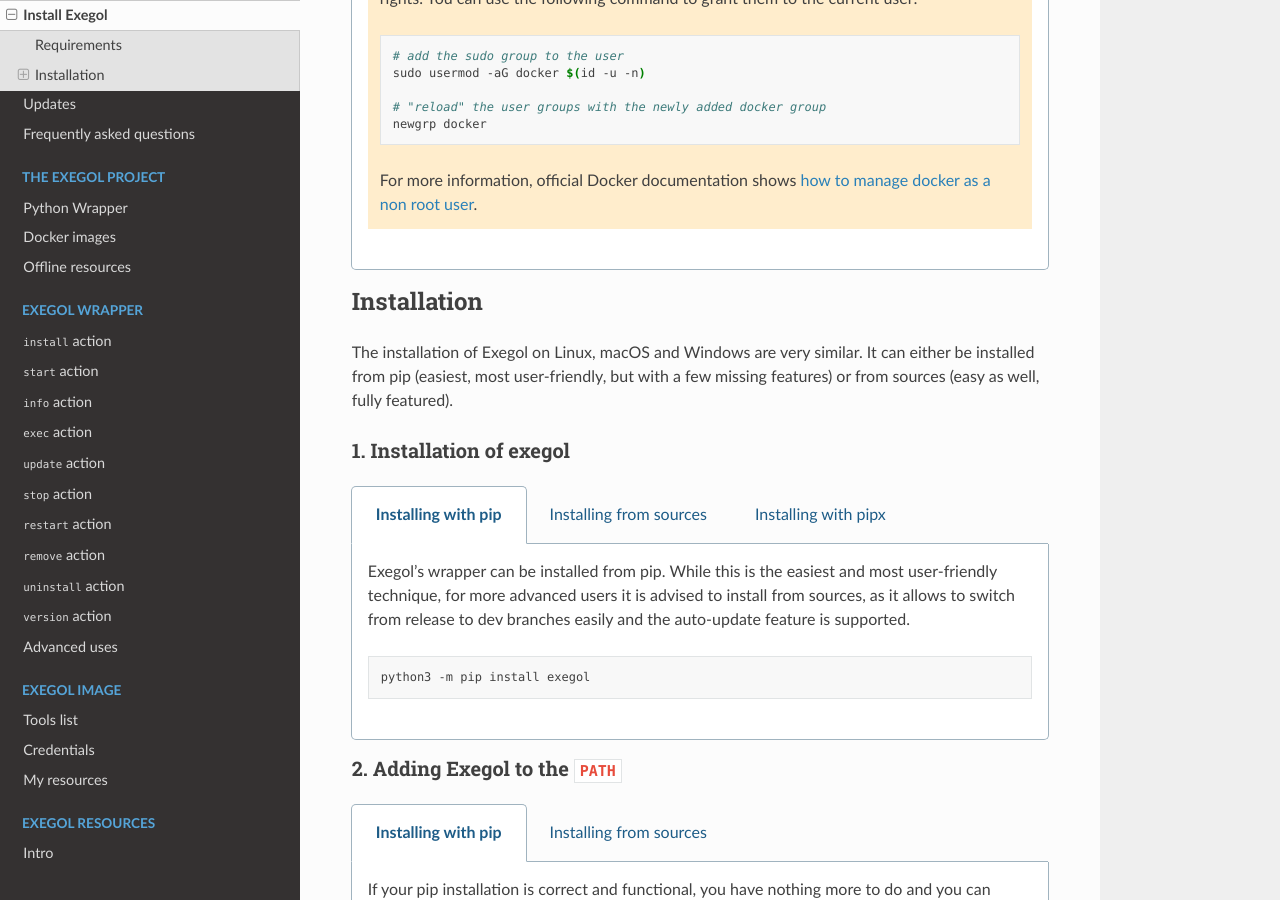
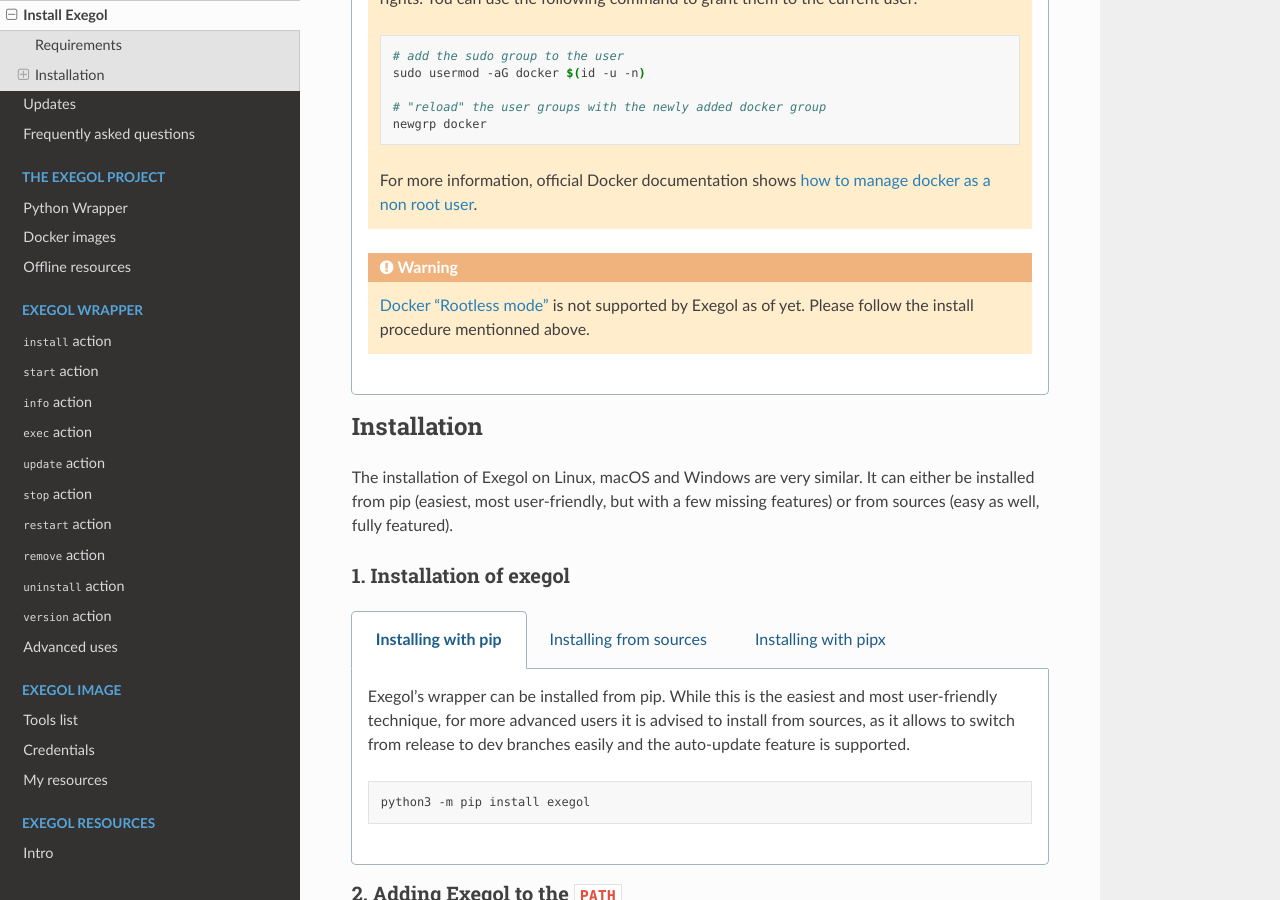
Before and after one commit to ThePorgs/Exegol-docs, a Sphinx documentation site: the page built from source/getting-started/install.rst, in a window 1280 px wide and 900 px high, scrolled down 1424 px. Built offline with Sphinx 7.4.7 and the Read the Docs theme 2.0.0, drawn with Linux system fonts in a browser that asks for light colours.

Commit message:
warning docker rootless not supported

```diff
--- a/source/getting-started/install.rst
+++ b/source/getting-started/install.rst
@@ -57,6 +57,10 @@
               newgrp docker
 
            For more information, official Docker documentation shows `how to manage docker as a non root user <https://docs.docker.com/engine/install/linux-postinstall/#manage-docker-as-a-non-root-userm>`_.
+
+        .. warning::
+
+            `Docker "Rootless mode" <https://docs.docker.com/engine/security/rootless/>`_ is not supported by Exegol as of yet. Please follow the install procedure mentionned above.
 
     ..  tab:: macOS
 
```
